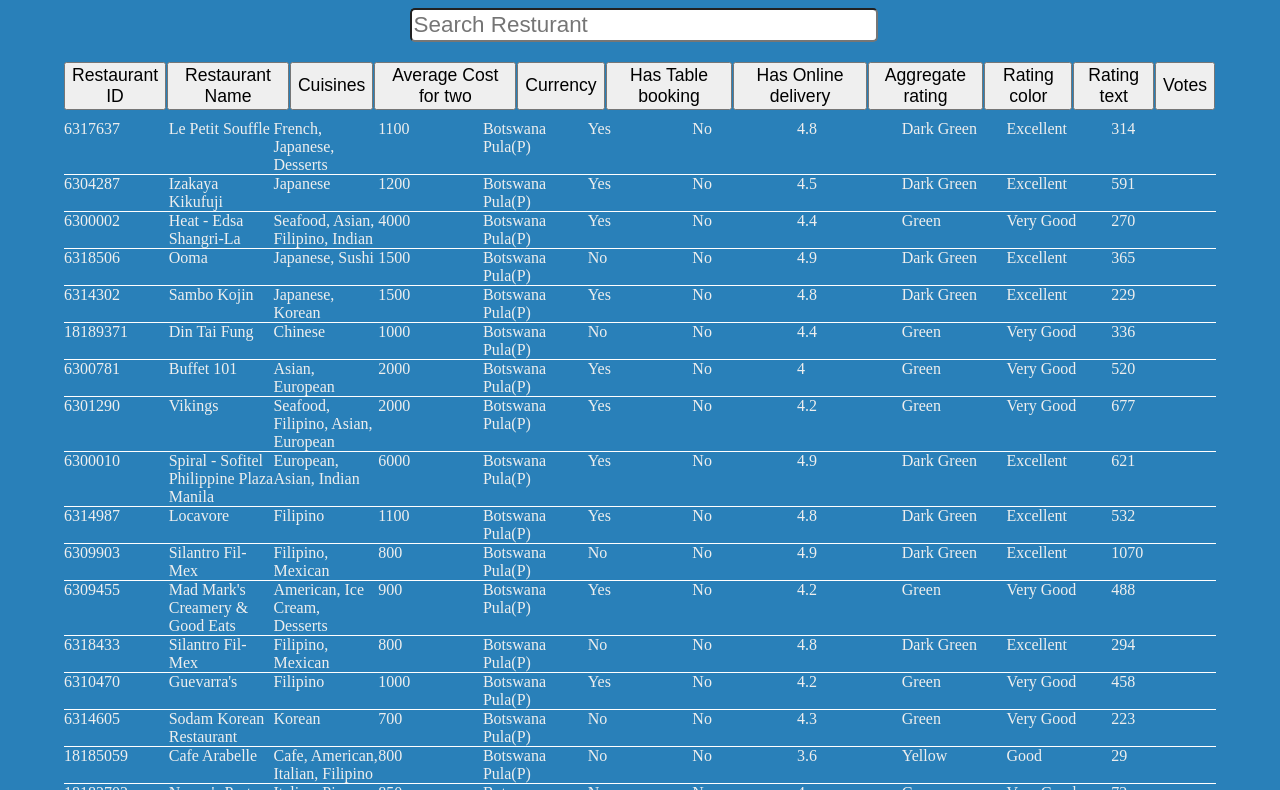
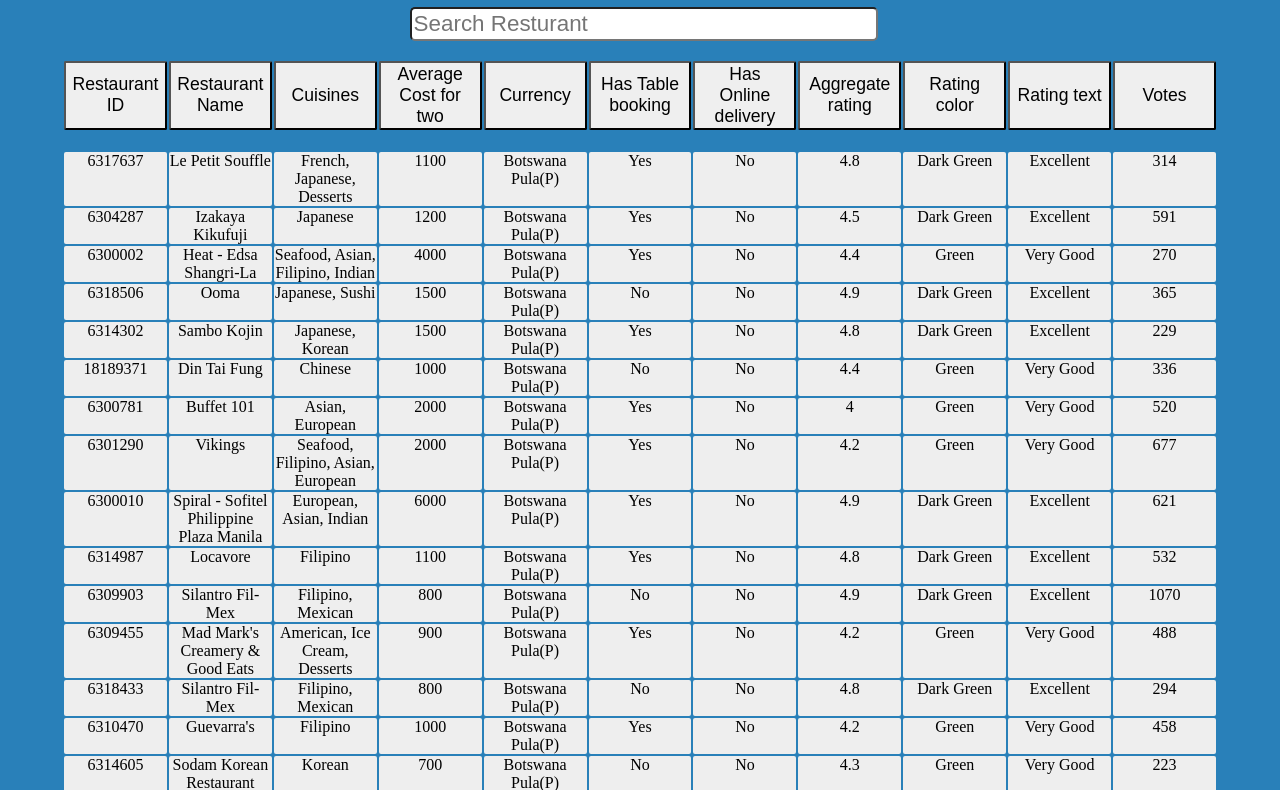
Before and after one commit to superhit0/fake-resturant-finder, a website with bundled scripts: page index.html in a window 1280 px wide. Shown: the part 73-863 px from the top of the page. Built offline with nearby package versions, Linux system fonts and the light colour scheme.

Commit message:
Made table better

```diff
--- a/index.html
+++ b/index.html
@@ -15,7 +15,6 @@
     <div class="search-container">
         <input type="text" id="search-input" placeholder="Search Resturant">
     </div>
-    <div class="header-container" id="header-container"></div>
     <div class="display-container" id="display-container"></div>
     <template id="header-item">
         <button class="header-item-button"></button>
--- a/index.js
+++ b/index.js
@@ -11,8 +11,7 @@ function getHeaderNames([ firstResturant ]) {
   return Object.keys(firstResturant);
 }
 
-function buildHeader(resturants) {
-  const container = document.getElementById('header-container');
+function buildHeaderFragment(resturants) {
   const headerTemplate = document.querySelector("#header-item");
   const headerFragment = document.createDocumentFragment();
   const headerNames = getHeaderNames(resturants);
@@ -25,7 +24,7 @@ function buildHeader(resturants) {
     headerFragment.appendChild(cloneButton);
   });
 
-  container.appendChild(headerFragment);
+  return headerFragment;
 }
 
 function buildRowItem(key, val) {
@@ -42,6 +41,7 @@ function buildView(resturants) {
   const displayContainer = document.getElementById('display-container');
   const headerNames = getHeaderNames(resturants);
   const displaySection = document.createDocumentFragment();
+  displaySection.appendChild(buildHeaderFragment(resturants));
 
   resturants.forEach(resturant => {
     headerNames.forEach(header => {
@@ -54,7 +54,6 @@ function buildView(resturants) {
 
 async function exec() {
   const resturants = await require('assets/resturants.json');
-  buildHeader(resturants);
   buildView(resturants);
   console.log(resturants);
 }
--- a/styles.css
+++ b/styles.css
@@ -23,7 +23,9 @@ body {
 .display-container {
     width: 100%;
     display: grid;
+    margin-top: 20px;
     grid-template-columns: repeat(11, 1fr);
+    grid-gap: 2px;
 }
 
 #search-input {
@@ -33,23 +35,16 @@ body {
     padding: 2px;
 }
 
-.header-container {
-    display: flex;
-    margin-top: 20px;
-    margin-bottom: 10px;
-}
-
-.header {
-    border-bottom: 1px solid #eee;
-}
-
 .header-item-button {
     flex-shrink: 1;
     font-size: 1.1rem;
-    margin-right: 1px
+    margin-bottom: 20px;
+    border-radius: 2px;
 }
 
 .row-item {
-    grid-template-columns: repeat(6, 1fr);
-    border-bottom: 1px solid white;
+    text-align: center;
+    background-color: #eee;
+    color: black;
+    border-radius: 2px;
 }
```
